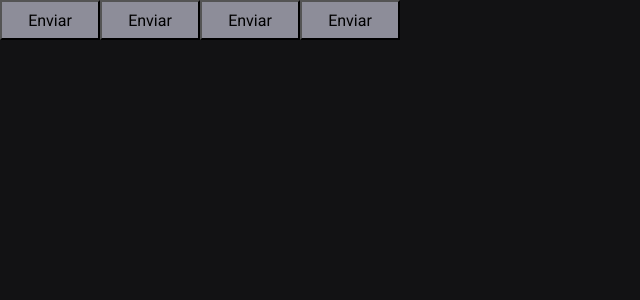
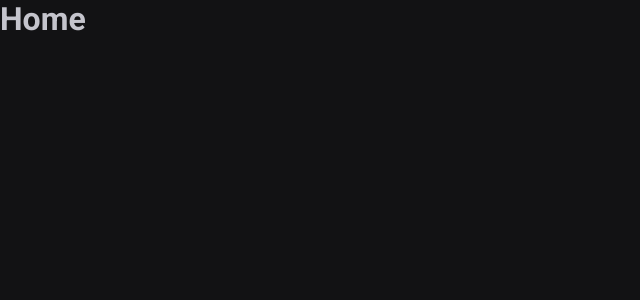
Before and after one commit to HenriqueMarcelo/ignite-timer, a React (Vite) app: page / in a window 1280 px wide. Shown: the top 300 px of the page, without its empty margins (0-640 px from the left). Built offline with nearby package versions, Linux system fonts and the light colour scheme.

Commit message:
Installing Routers

```diff
--- a/package.json
+++ b/package.json
@@ -12,6 +12,7 @@
   "dependencies": {
     "react": "^18.2.0",
     "react-dom": "^18.2.0",
+    "react-router-dom": "^6.4.3",
     "styled-components": "^5.3.6"
   },
   "devDependencies": {
--- a/src/App.tsx
+++ b/src/App.tsx
@@ -1,16 +1,15 @@
 import { ThemeProvider } from 'styled-components'
-import { Button } from './components/Button'
+import { BrowserRouter } from 'react-router-dom'
+import { Router } from './components/Router'
 import { GlobalStyle } from './styles/global'
 import { defaultTheme } from './styles/themes/default'
 
 export function App() {
   return (
     <ThemeProvider theme={defaultTheme}>
-      <Button />
-      <Button variant="secondary" />
-      <Button variant="danger" />
-      <Button variant="success" />
-
+      <BrowserRouter>
+        <Router />
+      </BrowserRouter>
       <GlobalStyle />
     </ThemeProvider>
   )
--- a/src/components/Button.styles.ts
+++ /dev/null
@@ -1,25 +0,0 @@
-import styled, { css } from 'styled-components'
-
-export type ButtonVariant = 'primary' | 'secondary' | 'danger' | 'success'
-
-interface ButtonContainerProps {
-  variant: ButtonVariant
-}
-
-const buttonVariants = {
-  primary: 'purple',
-  secondary: 'orange',
-  danger: 'red',
-  success: 'green',
-}
-
-export const ButtonContainer = styled.button<ButtonContainerProps>`
-  width: 100px;
-  height: 40px;
-
-  background-color: ${(props) => props.theme['gray-400']};
-
-  /* ${(props) => css`
-    background-color: ${buttonVariants[props.variant]};
-  `} */
-`
--- a/src/components/Button.tsx
+++ /dev/null
@@ -1,9 +0,0 @@
-import { ButtonContainer, ButtonVariant } from './Button.styles'
-
-interface ButtonProps {
-  variant?: ButtonVariant
-}
-
-export function Button({ variant = 'primary' }: ButtonProps) {
-  return <ButtonContainer variant={variant}>Enviar</ButtonContainer>
-}
--- /dev/null
+++ b/src/components/Router.tsx
@@ -0,0 +1,12 @@
+import { Routes, Route } from 'react-router-dom'
+import { History } from '../pages/History'
+import { Home } from '../pages/Home'
+
+export function Router() {
+  return (
+    <Routes>
+      <Route path="/" element={<Home />} />
+      <Route path="/history" element={<History />} />
+    </Routes>
+  )
+}
--- /dev/null
+++ b/src/pages/History.tsx
@@ -0,0 +1,3 @@
+export function History() {
+  return <h1>History</h1>
+}
--- /dev/null
+++ b/src/pages/Home.tsx
@@ -0,0 +1,3 @@
+export function Home() {
+  return <h1>Home</h1>
+}
```
Also changed, not shown: 1 other file (tests, documents, lock files or other folders).
